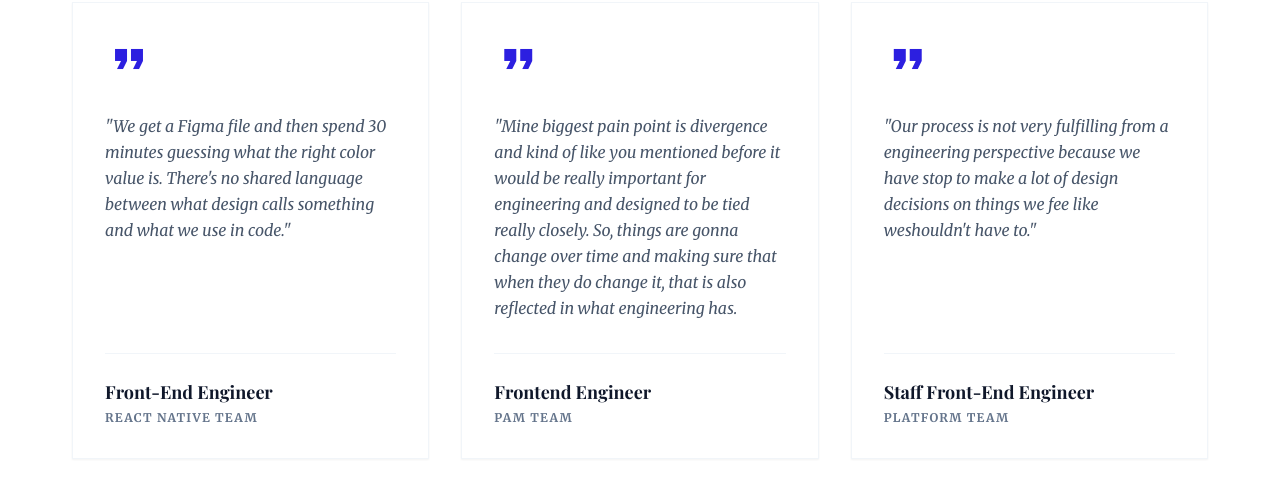
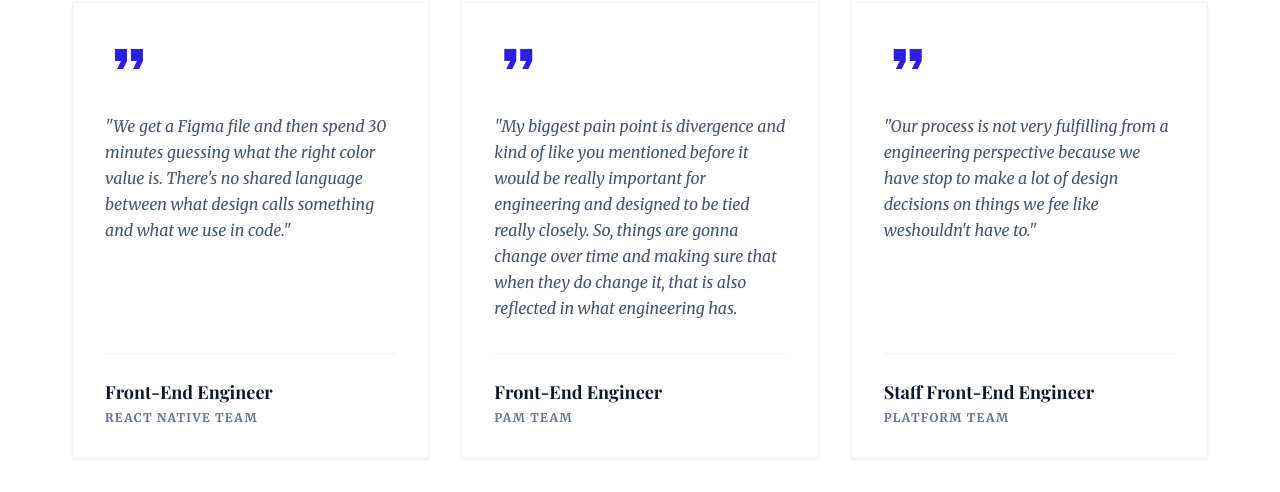
Before and after one commit to shanefoster/sfd, a Jekyll site: the page built from _work/semantic-tokens.html, in a window 1280 px wide and 900 px high, scrolled down 2469 px. Shown: the part 144-636 px from the top of the window. Built offline with Jekyll 4.4.1, drawn with Linux system fonts in a browser that asks for light colours; nearby versions of some CDN libraries; some web fonts are replaced.

Commit message:
Fix typos on Semantic

```diff
--- a/_work/semantic-tokens.html
+++ b/_work/semantic-tokens.html
@@ -91,10 +91,10 @@ sort_order: 3
                             <span class="material-icons text-primary text-4xl md:text-5xl select-none" aria-hidden="true">format_quote</span>
                         </div>
                         <p class="font-body italic text-slate-600 dark:text-slate-300 mb-8 flex-grow leading-relaxed">
-                            "Mine biggest pain point is divergence and kind of like you mentioned before it would be really important for engineering and designed to be tied really closely. So, things are gonna change over time and making sure that when they do change it, that is also reflected in what engineering has.
+                            "My biggest pain point is divergence and kind of like you mentioned before it would be really important for engineering and designed to be tied really closely. So, things are gonna change over time and making sure that when they do change it, that is also reflected in what engineering has.
                         </p>
                         <div class="mt-auto border-t border-slate-100 dark:border-slate-800 pt-6">
-                            <p class="font-display font-bold text-slate-900 dark:text-white text-lg">Frontend Engineer</p>
+                            <p class="font-display font-bold text-slate-900 dark:text-white text-lg">Front-End Engineer</p>
                             <p class="text-xs font-bold uppercase tracking-widest text-slate-500 mt-1">PAM Team</p>
                         </div>
                     </div>
```
